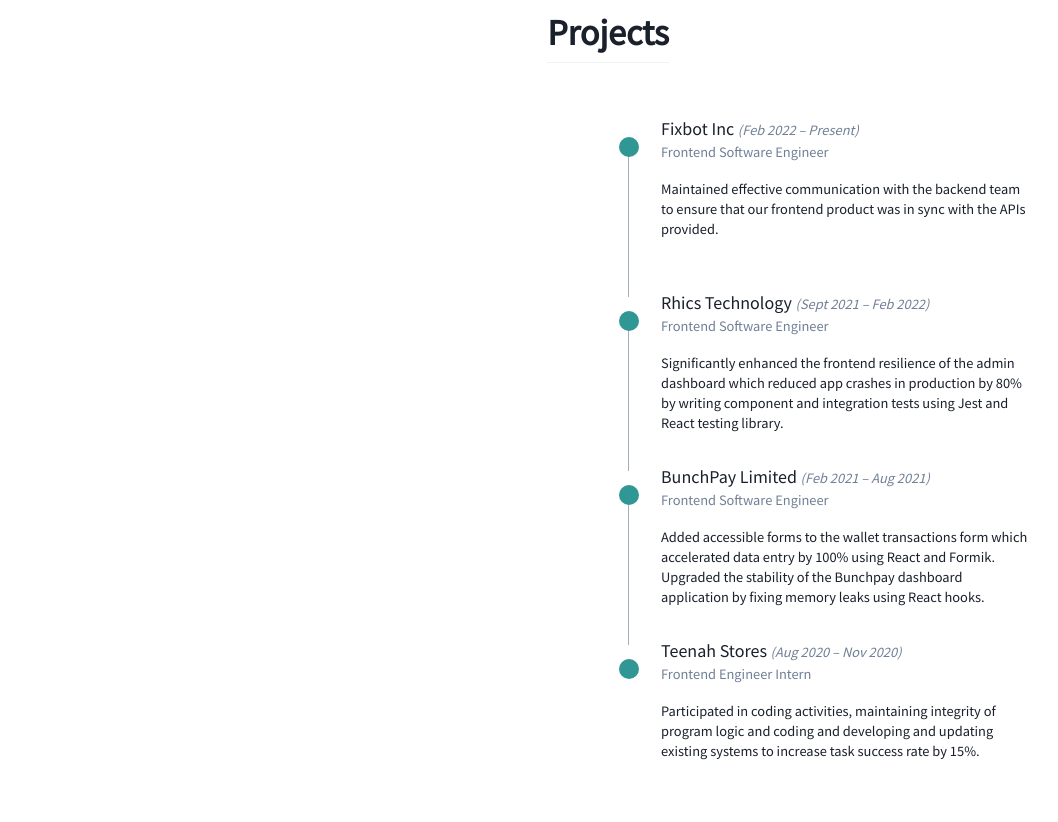
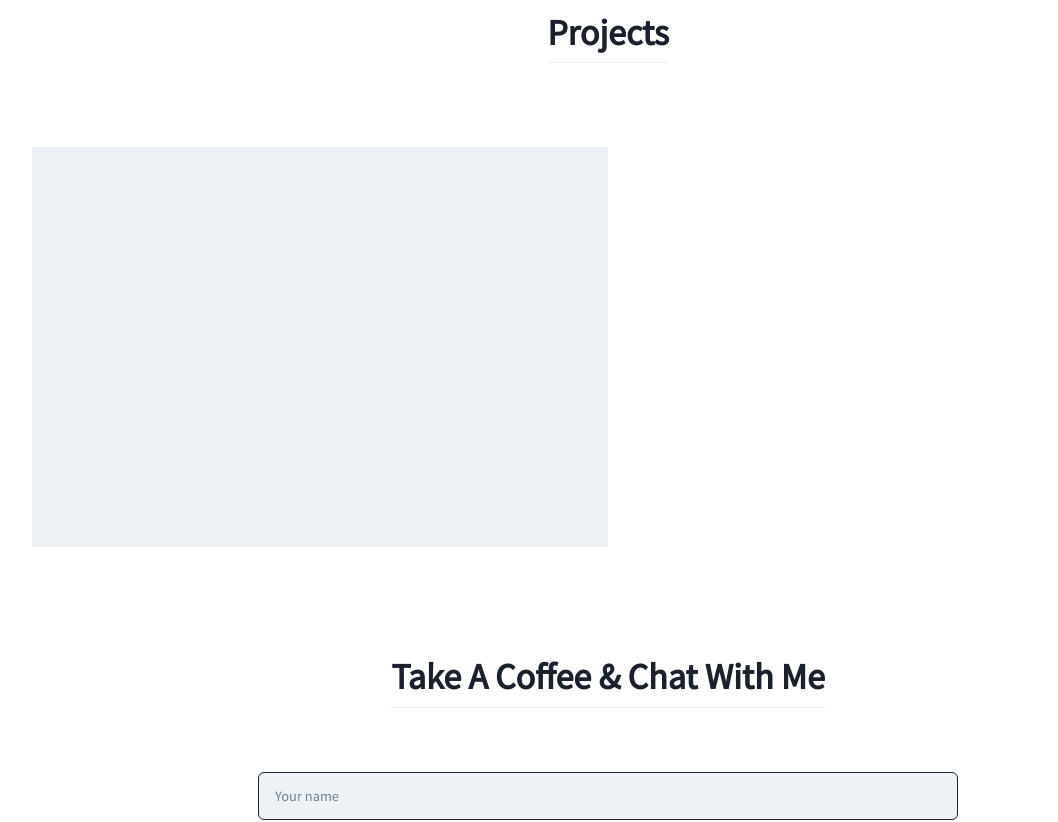
Before and after one commit to OkoloJohnbosco/portfolio, a Next.js app: page / in a window 1280 px wide. Shown: the part 1580-2402 px from the top of the page, without its empty margins (32-1090 px from the left). Built offline with nearby package versions, Linux system fonts and the light colour scheme; a web font is replaced by a local one.

Commit message:
chore: added links to the socials button

```diff
--- /dev/null
+++ b/components/project/index.tsx
@@ -0,0 +1,24 @@
+import { Box, Heading, SimpleGrid, Stack, Text } from "@chakra-ui/react";
+import Image, { StaticImageData } from "next/image";
+import React from "react";
+
+function Project({ img }: { img: StaticImageData }) {
+  return (
+    <Stack>
+      <SimpleGrid columns={{ base: 1, md: 2 }}>
+        <Stack>
+          <Box h="400px" bg="gray.100">
+            {/* <Image src="" alt="" /> */}
+          </Box>
+        </Stack>
+        <Stack>
+          <Heading></Heading>
+          <Text></Text>
+          <Stack></Stack>
+        </Stack>
+      </SimpleGrid>
+    </Stack>
+  );
+}
+
+export default Project;
--- a/components/projects/index.tsx
+++ b/components/projects/index.tsx
@@ -8,6 +8,7 @@
 import TimeLine from "../timeline";
 import Section from "../section";
 import Image from "next/image";
+import Project from "../project";
 
 function Projects() {
   const value = useColorModeValue("gray.100", "rgba(0,0,0,0.3)");
@@ -25,54 +26,9 @@
         >
           Projects
         </Heading>
-        <SimpleGrid
-          columns={{ base: 1, md: 2 }}
-          rowGap={16}
-          columnGap={10}
-          py={5}
-        >
-          <Stack mx={{ base: "auto", md: "auto 0" }} w="full" maxW="450px">
-            <SimpleGrid
-              columns={4}
-              columnGap={6}
-              rowGap={8}
-              alignSelf={{ base: "center", md: "initial" }}
-            ></SimpleGrid>
-          </Stack>
-
-          <Stack spacing={6} alignItems={{ base: "center", md: "initial" }}>
-            <TimeLine
-              title="Fixbot Inc"
-              time="Feb 2022 – Present"
-              text="Maintained effective communication with the backend team to ensure that our frontend product was in sync with the APIs provided."
-              jobTitle="Frontend Software Engineer"
-            />
-            <TimeLine
-              time="Sept 2021 – Feb 2022"
-              title="Rhics Technology"
-              text={`
-              Significantly enhanced the frontend resilience of the admin dashboard which reduced app crashes in production by 80% by writing component and integration tests using Jest and React testing library.
-              `}
-              jobTitle="Frontend Software Engineer"
-            />
-            <TimeLine
-              time="Feb 2021 – Aug 2021"
-              title="BunchPay Limited"
-              text={`
-              Added accessible forms to the wallet transactions form which accelerated data entry by 100% using React and Formik.
-              Upgraded the stability of the Bunchpay dashboard application by fixing memory leaks using React hooks.
-              `}
-              jobTitle="Frontend Software Engineer"
-            />
-            <TimeLine
-              time="Aug 2020 – Nov 2020"
-              title="Teenah Stores"
-              jobTitle="Frontend Engineer Intern"
-              isLast
-              text="Participated in coding activities, maintaining integrity of program logic and coding and developing and updating existing systems to increase task success rate by 15%."
-            />
-          </Stack>
-        </SimpleGrid>
+        <Stack rowGap={16} columnGap={10} py={5}>
+          <Project />
+        </Stack>
       </Section>
     </Stack>
   );
--- a/components/socials/index.tsx
+++ b/components/socials/index.tsx
@@ -15,7 +15,7 @@
       zIndex="docked"
     >
       <Tooltip hasArrow placement="top" py={2} px={4} rounded={4}>
-        <a href="" target="_blank">
+        <a href="https://twitter.com/JohnboscoOkolo" target="_blank">
           <IconButton
             size="sm"
             colorScheme="teal"
@@ -27,9 +27,8 @@
           </IconButton>
         </a>
       </Tooltip>
-
       <Tooltip hasArrow placement="top" py={2} px={4} rounded={4}>
-        <a href="" target="_blank">
+        <a href="ww.linkedin.com/in/johnbosco-okolo-733434189" target="_blank">
           <IconButton
             size="sm"
             variant="outline"
@@ -43,7 +42,7 @@
       </Tooltip>
 
       <Tooltip hasArrow placement="top" py={2} px={4} rounded={4}>
-        <a href="" target="_blank">
+        <a href="https://github.com/OkoloJohnbosco" target="_blank">
           <IconButton
             size="sm"
             variant="outline"
```
